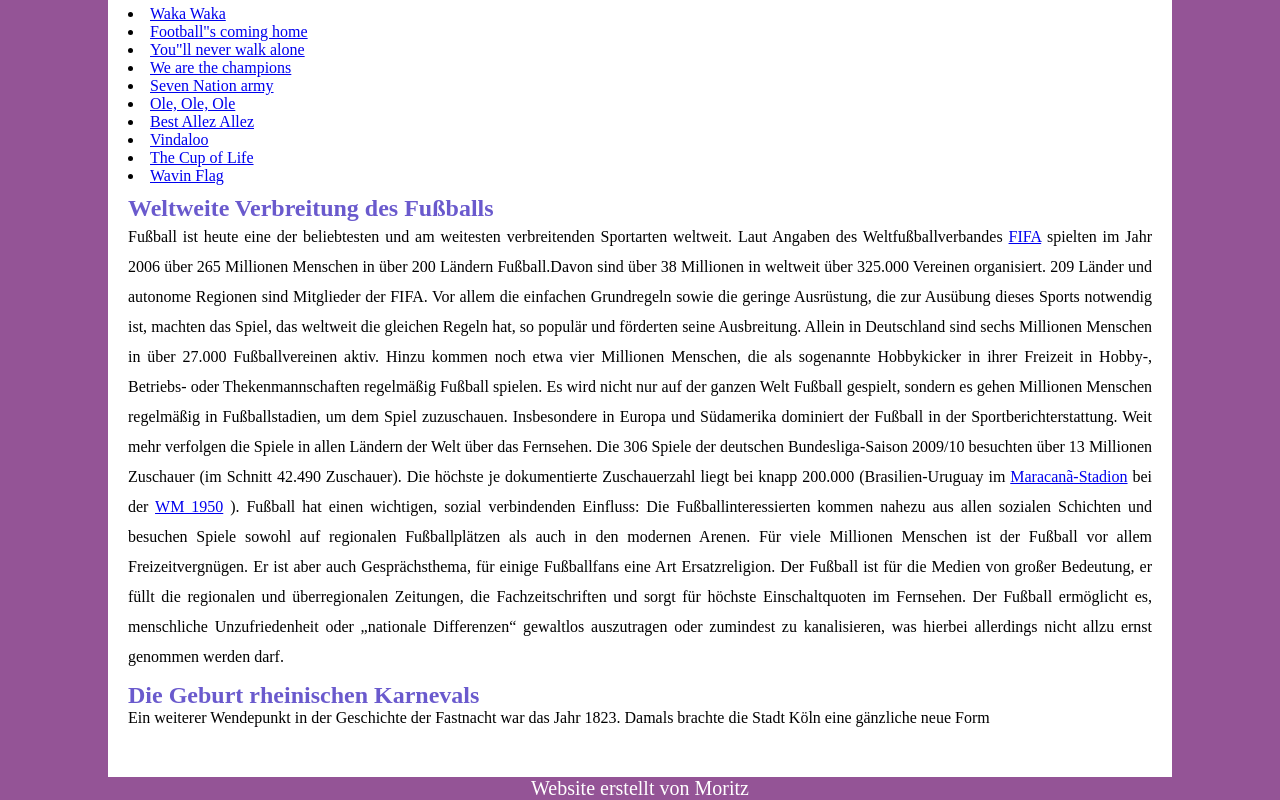
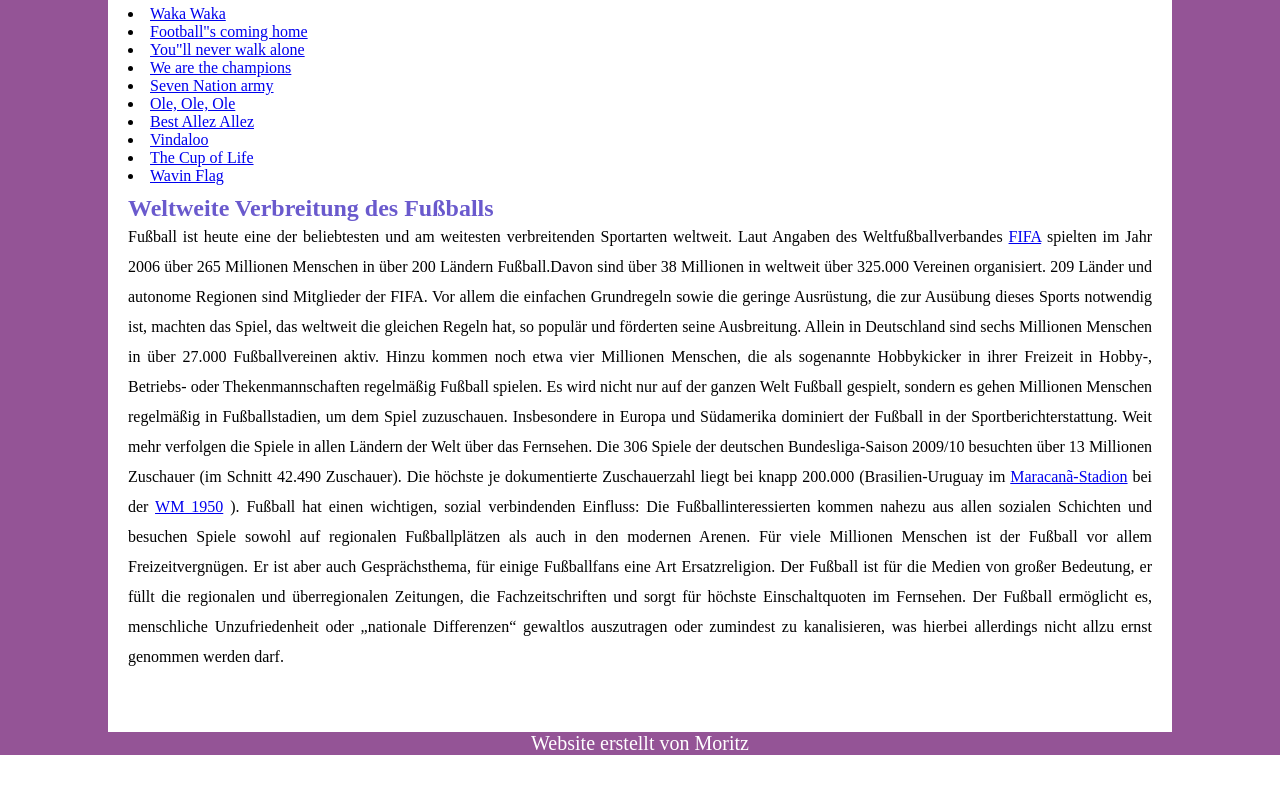
Before and after one commit to OptimusPrimussus/projekt-website, a plain HTML site: page index.html in a window 1280 px wide. Shown: the part 3456-4256 px from the top of the page. After the commit the page ends 4211 px from the top, so only its background shows below. Drawn offline with Linux system fonts and the light colour scheme.

Commit message:
source control update

```diff
--- a/index.html
+++ b/index.html
@@ -165,10 +165,8 @@ Fußballinteressierten kommen nahezu aus allen sozialen Schichten
  aber auch Gesprächsthema, für einige Fußballfans eine Art Ersatzreligion. Der Fußball ist für die Medien von großer Bedeutung, er füllt die regionalen und überregionalen
  Zeitungen, die Fachzeitschriften und sorgt für höchste Einschaltquoten im Fernsehen. Der Fußball ermöglicht es, menschliche Unzufriedenheit oder „nationale Differenzen“
  gewaltlos auszutragen oder zumindest zu kanalisieren, was hierbei allerdings nicht allzu ernst genommen werden darf.
-   <h2> Die Geburt rheinischen Karnevals</h2>
-   Ein weiterer Wendepunkt in der Geschichte der Fastnacht war das Jahr 1823. Damals brachte die  Stadt Köln eine gänzliche neue Form
 
-    </article>
+
 
 
 
```
